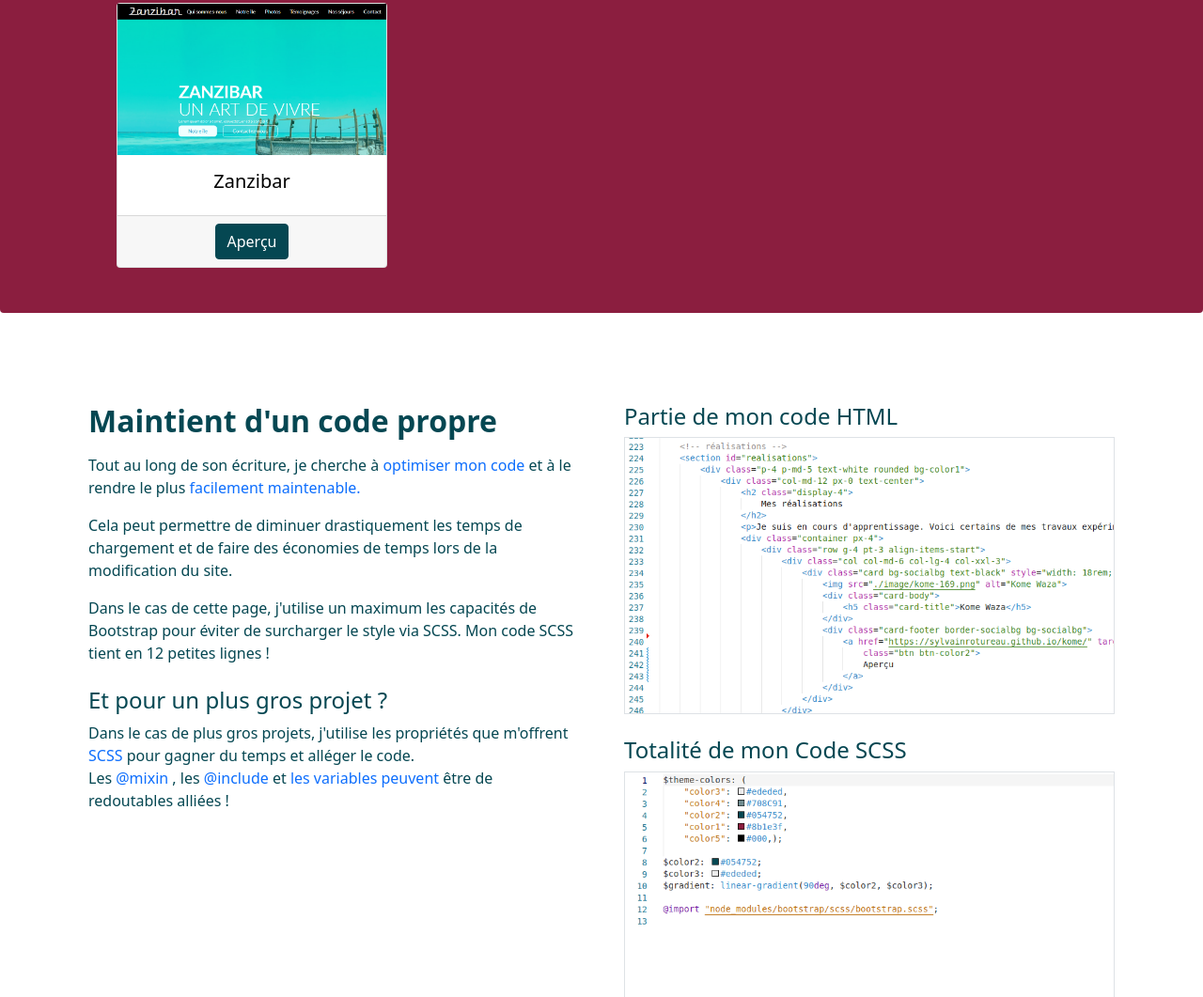
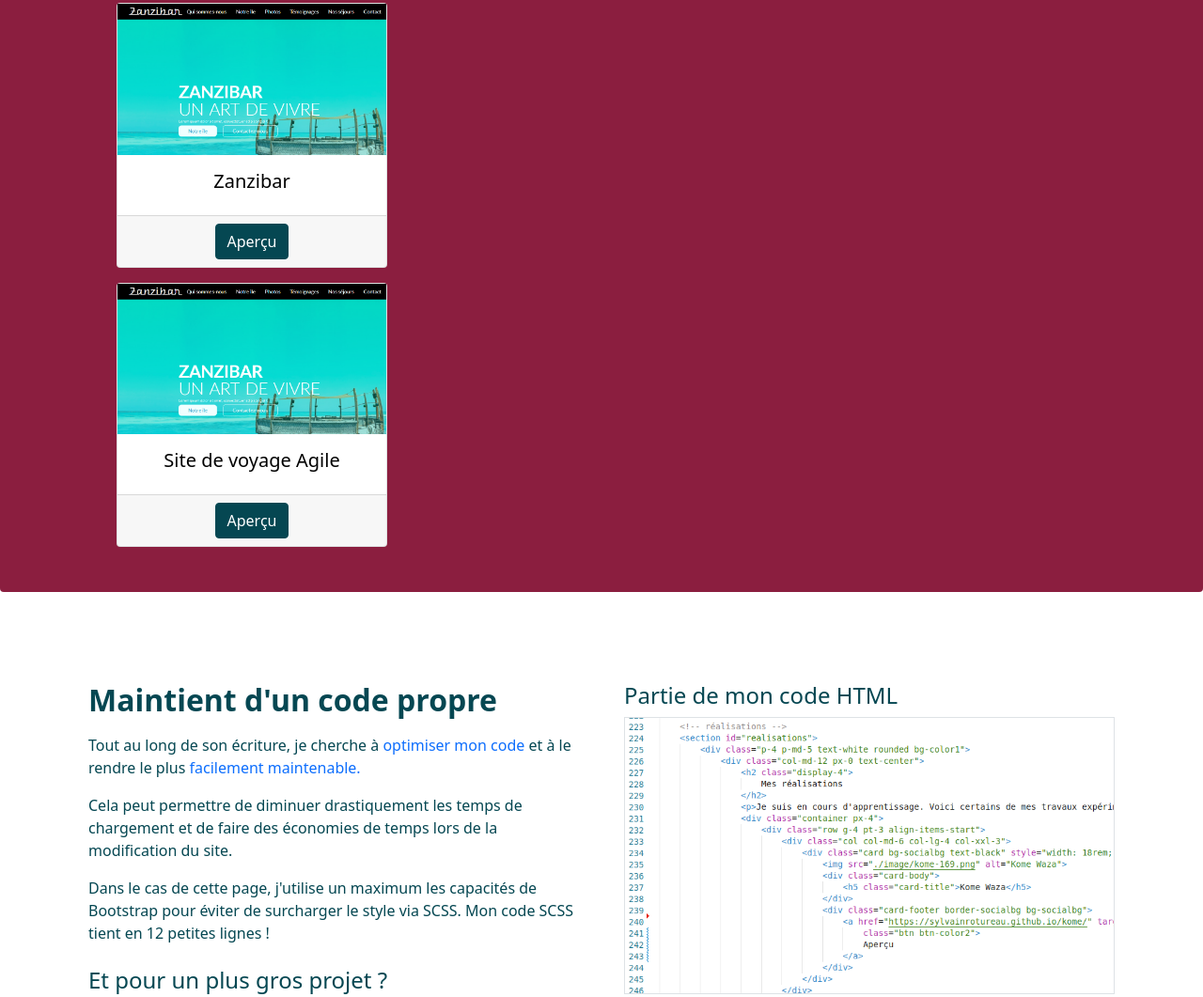
Before and after one commit to sylvainrotureau/portfolio2, a website: page index.html in a window 1280 px wide. Shown: the part 1776-2837 px from the top of the page at 94% size. Drawn offline with nearby package versions, Linux system fonts and the light colour scheme.

Commit message:
Update index.html

```diff
--- a/index.html
+++ b/index.html
@@ -282,6 +282,22 @@
                             </div>
                         </div>
                     </div>
+
+                     <div class="row g-4 pt-3 align-items-start">
+                        <div class="col-md-6 col-lg-4 col-xxl-3">
+                    <div class="card text-black mx-auto" style="width: 18rem;">
+                                <img src="./image/zanzi-169.png" alt="SiteDeVoyageAgile">
+                                <div class="card-body">
+                                    <h5 class="card-title">Site de voyage Agile</h5>
+                                </div>
+                                <div class="card-footer border-socialbg bg-socialbg">
+                                    <a href="https://sylvainrotureau.github.io/Site-de-voyage-agile/" target="_blank"
+                                        class="btn btn-color2">Aperçu</a>
+                                </div>
+                            </div>
+                          </div>
+            </div>
+
                 </div>
             </div>
         </div>
```
